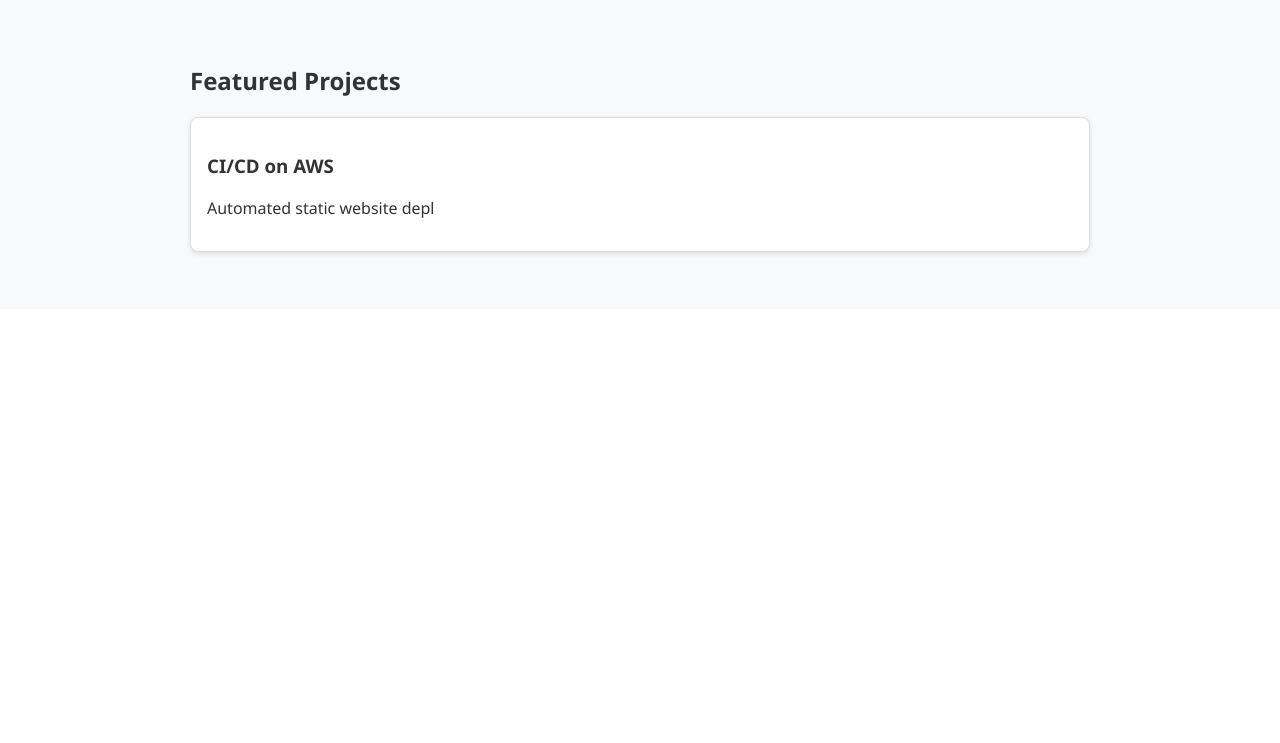
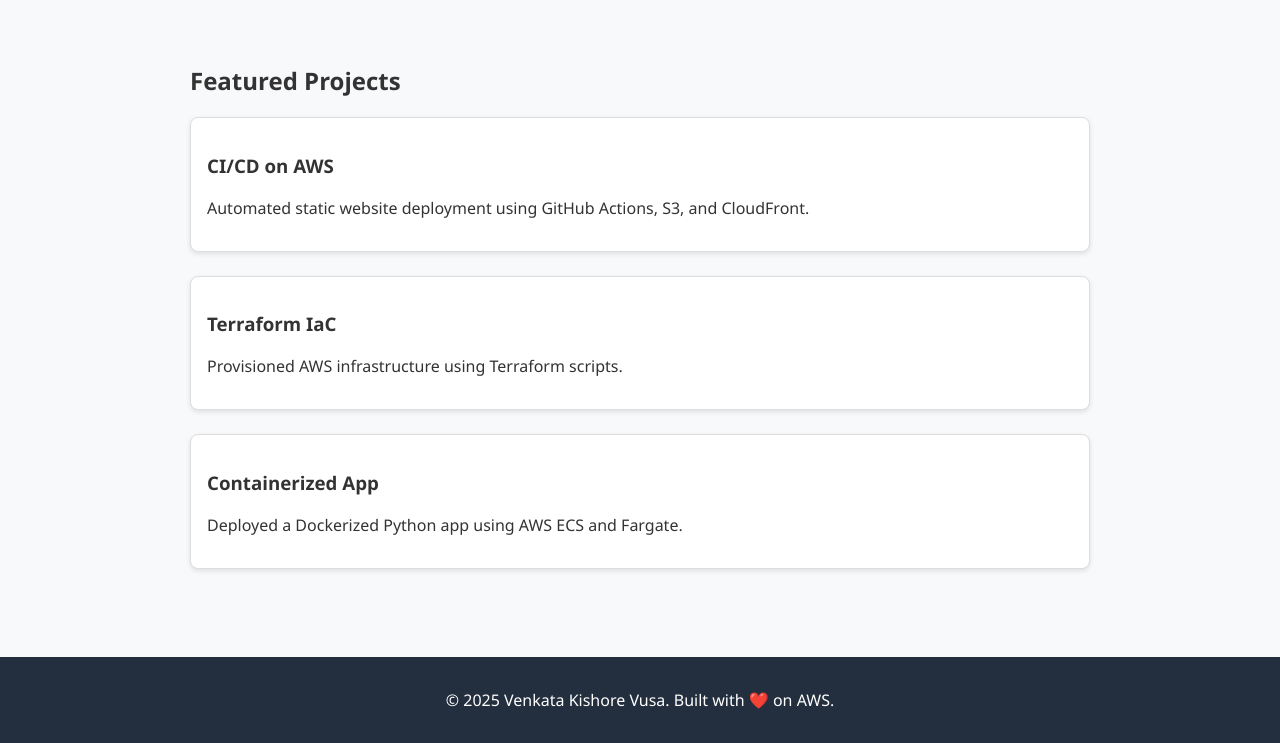
Before and after one commit to Kishore2488/Python_Flask_Web-App_CICD, a Flask app: page / in a window 1280 px wide. Shown: the part 491-1234 px from the top of the page. Before the commit the page ends 747 px from the top, so only its background shows below. Run offline with Flask 3, Linux system fonts and the light colour scheme.

Commit message:
Update index.html

```diff
--- a/templates/index.html
+++ b/templates/index.html
@@ -4,10 +4,9 @@
   <meta charset="UTF-8">
   <meta name="viewport" content="width=device-width, initial-scale=1.0">
   <title>Home | My Portfolio</title>
-  <link rel="stylesheet" href="/static/styles.css">
+  <link rel="stylesheet" href="{{ url_for('static', filename='styles.css') }}">
 </head>
 <body>
-  <!-- Header / Navigation -->
   <header>
     <h1>Venkata Kishore Vusa</h1>
     <p>Aspiring AWS DevOps Engineer</p>
@@ -18,13 +17,11 @@
     </nav>
   </header>
 
-  <!-- Intro Section -->
   <section class="intro">
     <h2>Welcome!</h2>
     <p>Hi, I’m Venkata Kishore Vusa. I’m passionate about cloud computing, automation, and CI/CD pipelines. This portfolio showcases my skills and projects in AWS and DevOps.</p>
   </section>
 
-  <!-- Skills Section -->
   <section class="skills">
     <h2>Skills</h2>
     <ul>
@@ -36,9 +33,24 @@
     </ul>
   </section>
 
-  <!-- Projects Section -->
   <section class="projects">
     <h2>Featured Projects</h2>
     <div class="project">
       <h3>CI/CD on AWS</h3>
-      <p>Automated static website depl
+      <p>Automated static website deployment using GitHub Actions, S3, and CloudFront.</p>
+    </div>
+    <div class="project">
+      <h3>Terraform IaC</h3>
+      <p>Provisioned AWS infrastructure using Terraform scripts.</p>
+    </div>
+    <div class="project">
+      <h3>Containerized App</h3>
+      <p>Deployed a Dockerized Python app using AWS ECS and Fargate.</p>
+    </div>
+  </section>
+
+  <footer>
+    <p>© 2025 Venkata Kishore Vusa. Built with ❤️ on AWS.</p>
+  </footer>
+</body>
+</html>
```
